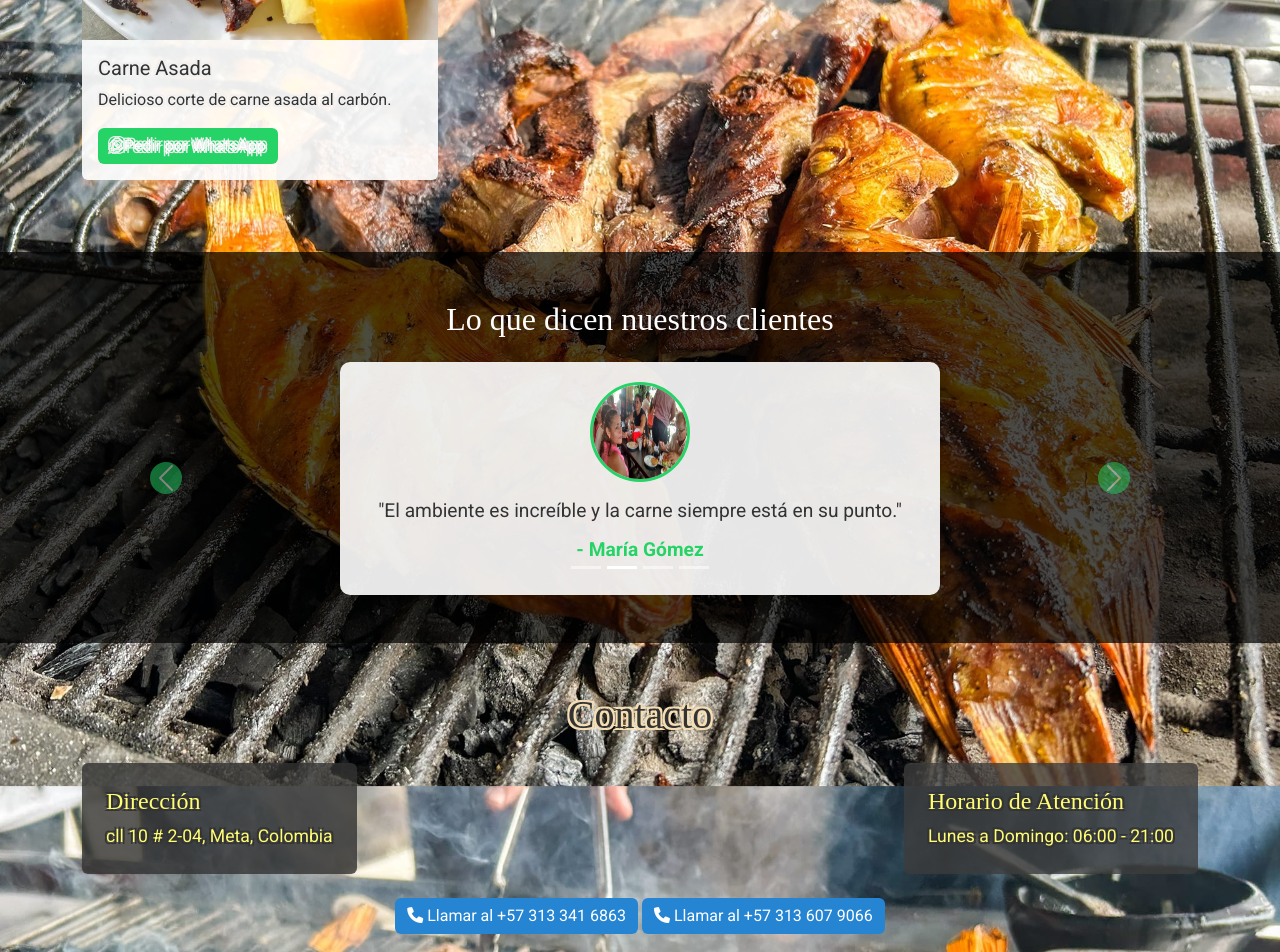
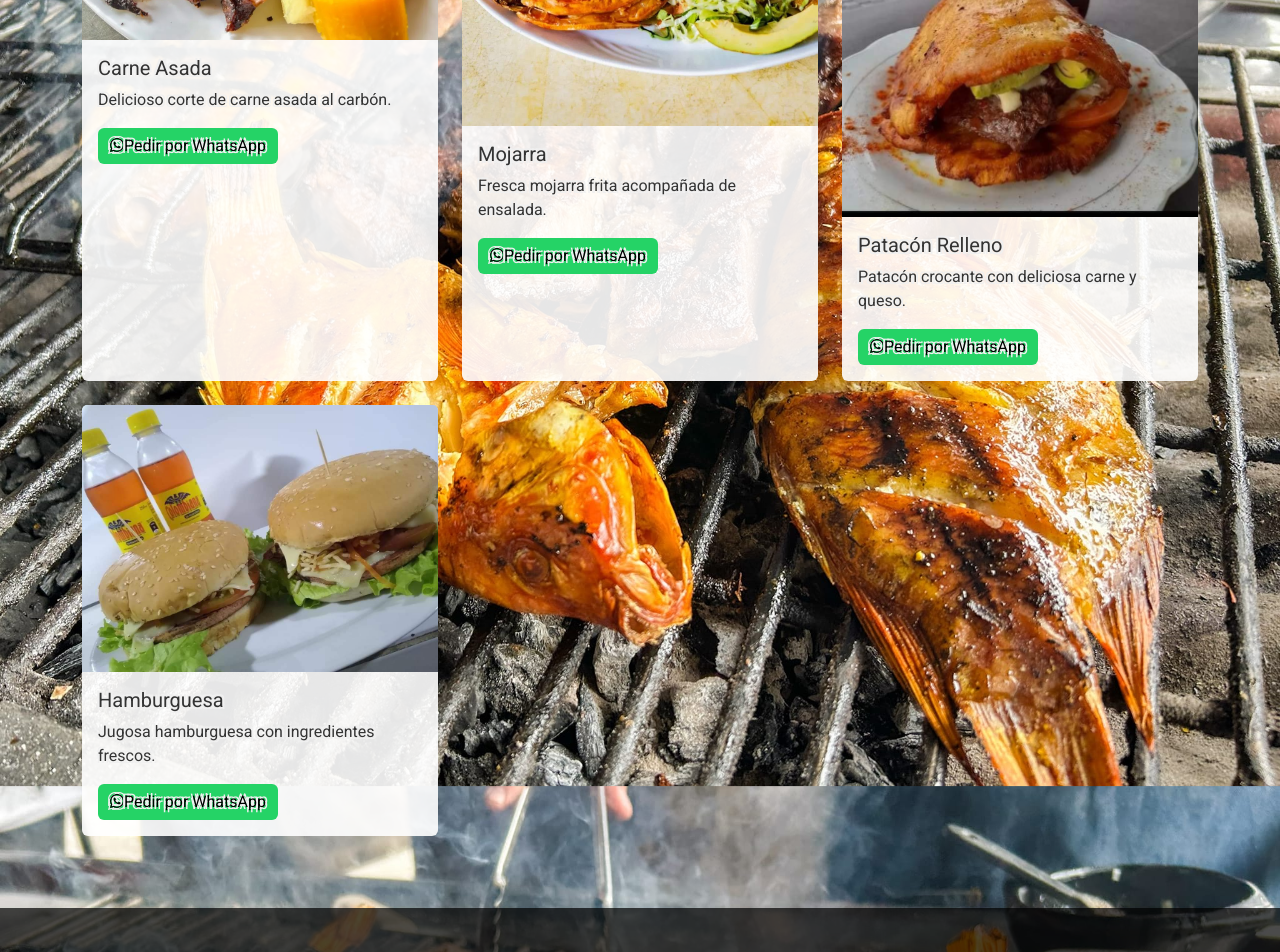
Before and after one commit to TenebrisOne/asadero-bar-mamonas, a plain HTML site: page index.html in a window 1280 px wide. Shown: the part 1140-2092 px from the top of the page. Drawn offline with nearby package versions, Linux system fonts and the light colour scheme.

Commit message:
Se añadieron mas platos

```diff
--- a/css/styles.css
+++ b/css/styles.css
@@ -55,6 +55,16 @@ h3 {
 
 .btn-success:hover {
     background-color: #128C7E;
+}
+
+/* Estilos para las imágenes de los platos */
+.img-plato {
+    height: 200px;
+    /* Altura fija para todas las imágenes */
+    object-fit: cover;
+    /* Ajusta la imagen sin distorsionarla */
+    width: 100%;
+    /* Ocupa el ancho completo de la tarjeta */
 }
 
 /* Cards */
@@ -172,13 +182,6 @@ footer {
 
 #contacto p.texto-contacto {
     color: #fffd75;
-    /* Color claro para el texto */
-    text-shadow:
-        -2px -2px 0 #333,
-        /* Borde oscuro grueso */
-        2px -2px 0 #333,
-        -2px 2px 0 #333,
-        2px 2px 0 #333;
     font-size: 1.1rem;
     /* Tamaño de fuente ligeramente más grande */
     margin-bottom: 0;
--- a/index.html
+++ b/index.html
@@ -68,7 +68,7 @@
     <section id="inicio" class="hero-section">
         <div class="container">
             <h1 class="animate__animated animate__fadeInDown">Bienvenidos a Asadero Bar Mamona's</h1>
-            <p class="animate__animated animate__fadeInUp">Disfruta de los cortes de carne más jugosos y sabrosos en
+            <p class="animate__animated animate__fadeInUp">Disfruta de los cortes de carne más jugosos y sabrosos del
                 Meta, Colombia.</p>
             <a href="https://wa.me/573133416863?text=Hola,%20quiero%20hacer%20un%20pedido"
                 class="btn btn-success animate__animated animate__fadeIn">
@@ -78,9 +78,11 @@
     </section>
 
 <!-- Sección de Especialidades -->
-    <section id="especialidades" class="container my-5" style="color: #000; text-shadow: 2px 2px 0 #f0f0f0, -2px 2px 0 #f0f0f0, 2px -2px 0 #f0f0f0, -2px -2px 0 #f0f0f0;">
+<section id="especialidades" class="container my-5"
+    style="color: #000; text-shadow: 2px 2px 0 #f0f0f0, -2px 2px 0 #f0f0f0, 2px -2px 0 #f0f0f0, -2px -2px 0 #f0f0f0;">
     <h2 class="text-center mb-4">Nuestras Especialidades</h2>
     <div class="row">
+        <!-- Carne Asada -->
         <div class="col-md-4 mb-4">
             <div class="card h-100 animate__animated animate__fadeInLeft">
                 <img src="img/platos/carne-asada.jpg" class="card-img-top" alt="Carne Asada">
@@ -88,15 +90,57 @@
                     <h5 class="card-title">Carne Asada</h5>
                     <p class="card-text">Delicioso corte de carne asada al carbón.</p>
                     <a href="https://wa.me/573133416863?text=Hola,%20quiero%20pedir%20Carne%20Asada"
-                            class="btn btn-success" style="border: none;">
+                        class="btn btn-success" style="border: none; color: #000;">
                         <i class="fab fa-whatsapp" style="border: none;"></i>Pedir por WhatsApp
                     </a>
                 </div>
-
-
             </div>
         </div>
-            <!-- Más platos -->
+
+        <!-- Mojarra -->
+        <div class="col-md-4 mb-4">
+            <div class="card h-100 animate__animated animate__fadeInLeft">
+                <img src="img/platos/mojarra.jpg" class="card-img-top" alt="Mojarra">
+                <div class="card-body">
+                    <h5 class="card-title">Mojarra</h5>
+                    <p class="card-text">Fresca mojarra frita acompañada de ensalada.</p>
+                    <a href="https://wa.me/573133416863?text=Hola,%20quiero%20pedir%20Mojarra"
+                        class="btn btn-success" style="border: none; color: #000;">
+                        <i class="fab fa-whatsapp" style="border: none;"></i>Pedir por WhatsApp
+                    </a>
+                </div>
+            </div>
+        </div>
+
+        <!-- Patacón Relleno -->
+        <div class="col-md-4 mb-4">
+            <div class="card h-100 animate__animated animate__fadeInLeft">
+                <img src="img/platos/patacon-relleno.jpg" class="card-img-top" alt="Patacón Relleno">
+                <div class="card-body">
+                    <h5 class="card-title">Patacón Relleno</h5>
+                    <p class="card-text">Patacón crocante con deliciosa carne y queso.</p>
+                    <a href="https://wa.me/573133416863?text=Hola,%20quiero%20pedir%20Patacón%20Relleno"
+                        class="btn btn-success" style="border: none; color: #000;">
+                        <i class="fab fa-whatsapp" style="border: none;"></i>Pedir por WhatsApp
+                    </a>
+                </div>
+            </div>
+        </div>
+
+        <!-- Hamburguesa -->
+        <div class="col-md-4 mb-4">
+            <div class="card h-100 animate__animated animate__fadeInLeft">
+                <img src="img/platos/hamburguesa.jpg" class="card-img-top" alt="Hamburguesa">
+                <div class="card-body">
+                    <h5 class="card-title">Hamburguesa</h5>
+                    <p class="card-text">Jugosa hamburguesa con ingredientes frescos.</p>
+                    <a href="https://wa.me/573133416863?text=Hola,%20quiero%20pedir%20Hamburguesa"
+                        class="btn btn-success" style="border: none; color: #000;">
+                        <i class="fab fa-whatsapp" style="border: none;"></i>Pedir por WhatsApp
+                    </a>
+                </div>
+            </div>
+        </div>
     </div>
 </section>
 
@@ -231,7 +275,7 @@
     "@type": "Restaurant",
     "name": "Asadero Bar mamona's",
     "address": {
-        "addressRegion": "Meta",
+        "addressRegion": "Guamal-Meta",
         "postalCode": "cll 10 # 2-04",
         "addressCountry": "Colombia"
     },
```
Also changed, not shown: img/platos/hamburguesa.jpg (added), img/platos/mojarra.jpg (added), img/platos/patacon-relleno.jpg (added). Lines whose indentation alone changed are shown as unchanged.
